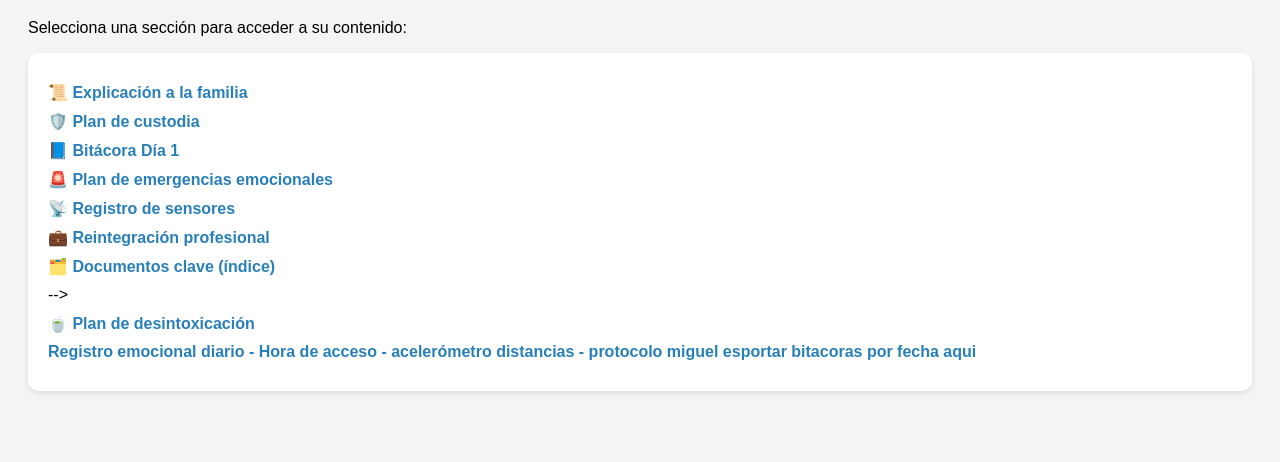
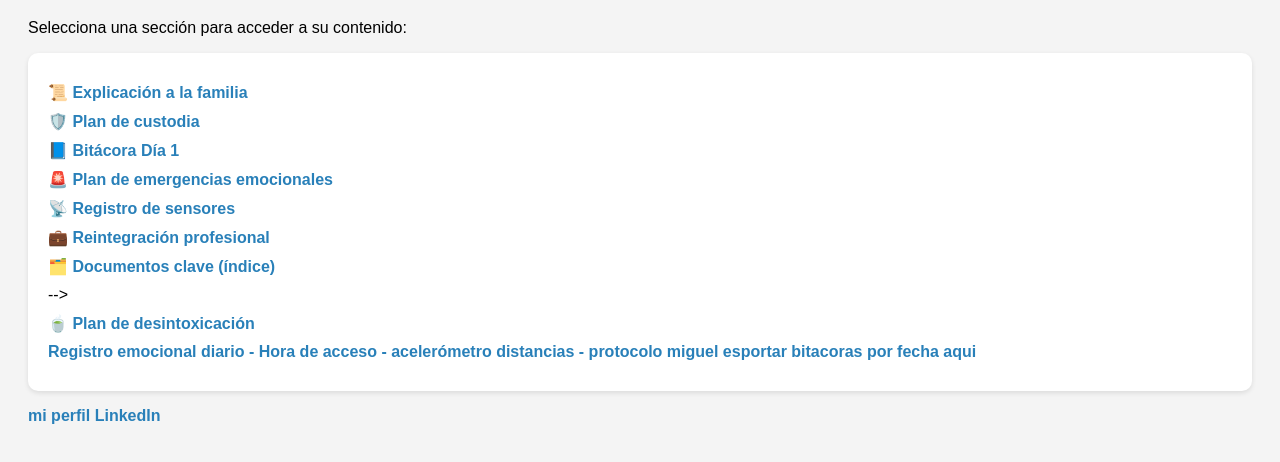
Before and after one commit to MiguelAngelkatoFull/Plan_Personal_Miguel_Adicciones, a plain HTML site: page index.html in a window 1280 px wide. Shown: the part 90-552 px from the top of the page. Drawn offline with Linux system fonts and the light colour scheme.

Commit message:
Update index.html

```diff
--- a/index.html
+++ b/index.html
@@ -34,5 +34,6 @@
         <li><a href="https://miguelangelkatofull.github.io/seguimiento/" target="_blank">Registro emocional diario - Hora de acceso -  acelerómetro distancias - protocolo miguel esportar bitacoras por fecha aqui</li>
 
     </ul>
+	<fooder><A HREF="https://www.linkedin.com/in/miguel-angel-ruiz-ramirez-8a5991370?utm_source=share&utm_campaign=share_via&utm_content=profile&utm_medium=android_app"><p>mi perfil LinkedIn</A></P> </fooder>
 </body>
 </html>
```
